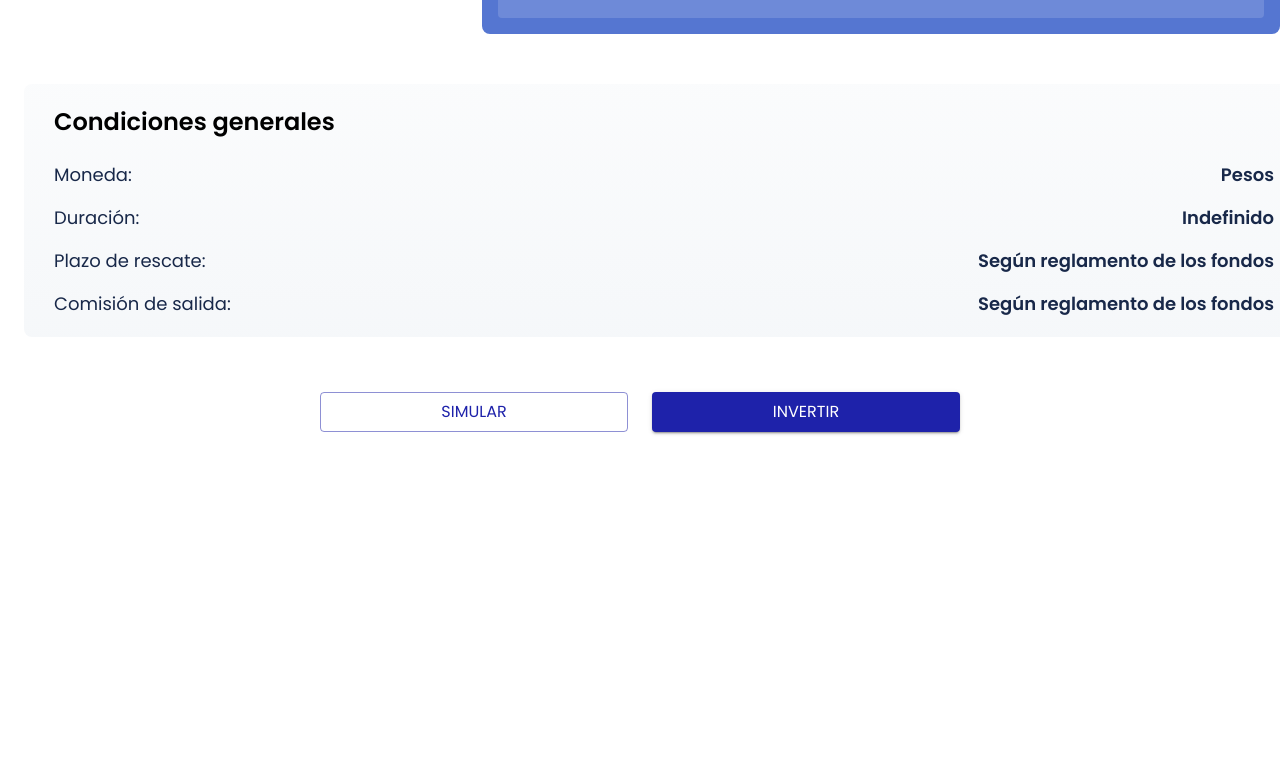
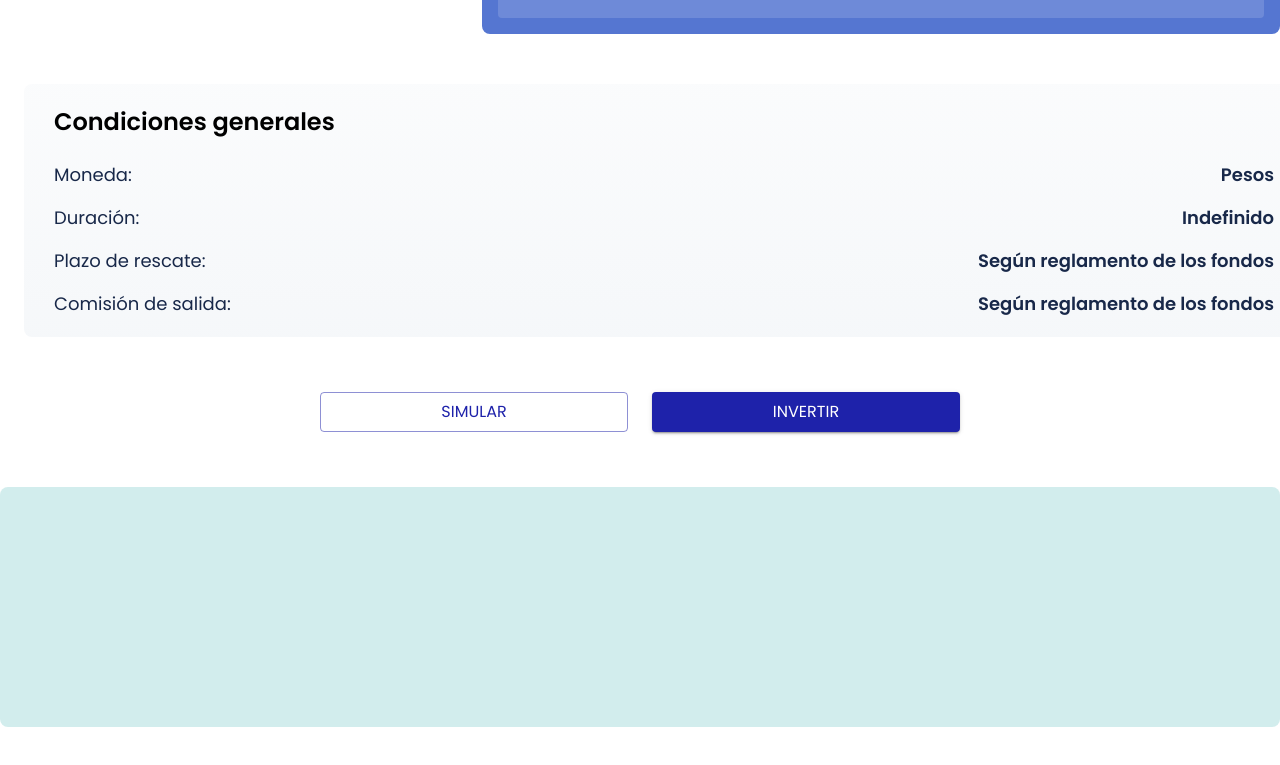
Before and after one commit to PandaDesigner/xcala-mui, a React (Vite) app: page / in a window 1280 px wide. Shown: the part 1367-2132 px from the top of the page. Before the commit the page ends 1804 px from the top, so only its background shows below. Built offline with nearby package versions, Linux system fonts and the light colour scheme; a web font is replaced by a local one.

Commit message:
creando componet

```diff
--- a/src/components/detailPortafolioView/components/BodyPorfolio.jsx
+++ b/src/components/detailPortafolioView/components/BodyPorfolio.jsx
@@ -129,6 +129,13 @@ export const BodyPorfolio = ({riskProfile}) => {
         </DescriptionDataPorfo>
       </InfoPorfolio>
       <BtnGroup />
+      <Stack
+        backgroundColor={'rgba(180, 225 , 225, 0.6)'}
+        height={'30vh'}
+        width={'100%'}
+        borderRadius={2}
+        marginBottom={18}
+      ></Stack>
     </ContentApp>
   )
 }
```
